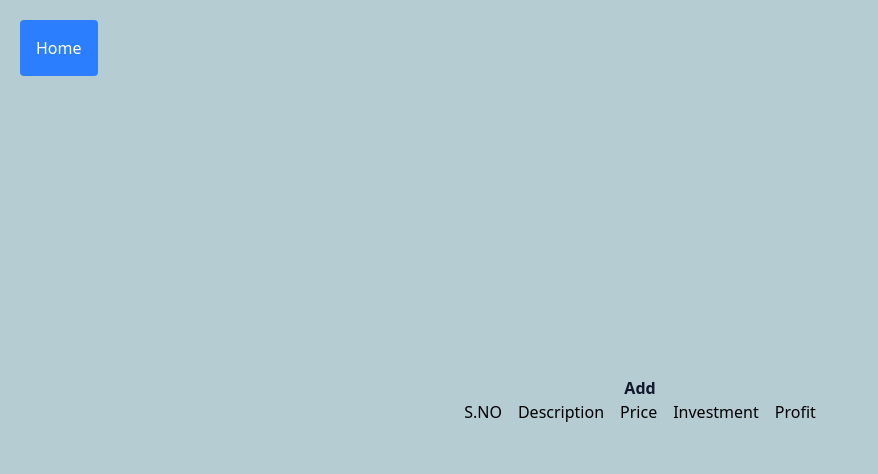
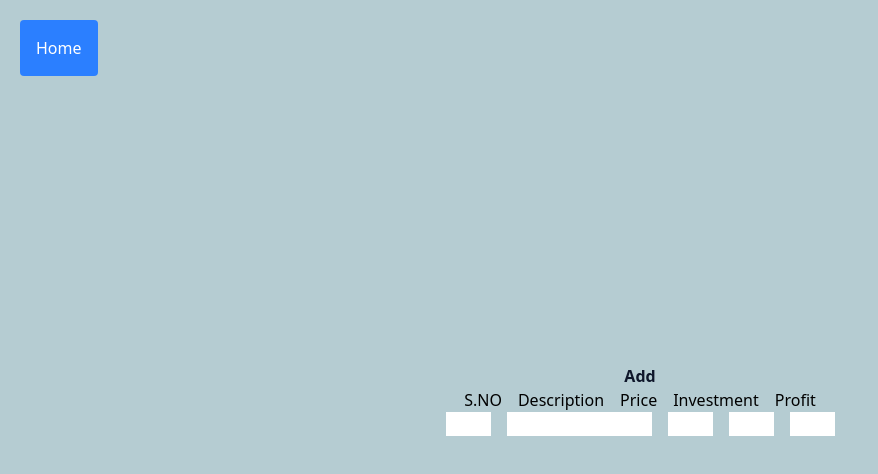
Before and after one commit to SivapragasamGithub/Daily_Report, a React (Vite) app: page /DailyReport in a window 1280 px wide. Shown: the top 474 px of the page, without its empty margins (0-878 px from the left). Built offline with nearby package versions, Linux system fonts and the light colour scheme.

Commit message:
input box

```diff
--- a/src/DailyReportPage/DailyReport.jsx
+++ b/src/DailyReportPage/DailyReport.jsx
@@ -13,6 +13,23 @@ function DailyReport() {
         <div>Investment</div>
         <div>Profit</div>
       </div>
+      <div className="flex justify-center space-x-4">
+        <div>
+          <input type="text" name="name" style={{background:"white",width:"45px",marginLeft:"1px" }} />
+        </div>
+         <div>
+          <input type="text" name="name" style={{background:"white",width:"145px" }} />
+        </div>
+         <div>
+          <input type="text" name="name" style={{background:"white",width:"45px" }} />
+        </div>
+         <div>
+          <input type="text" name="name" style={{background:"white",width:"45px" }} />
+        </div>
+         <div>
+          <input type="text" name="name" style={{background:"white",width:"45px" }} />
+        </div>
+      </div>
     </div>
   );
 }
```
